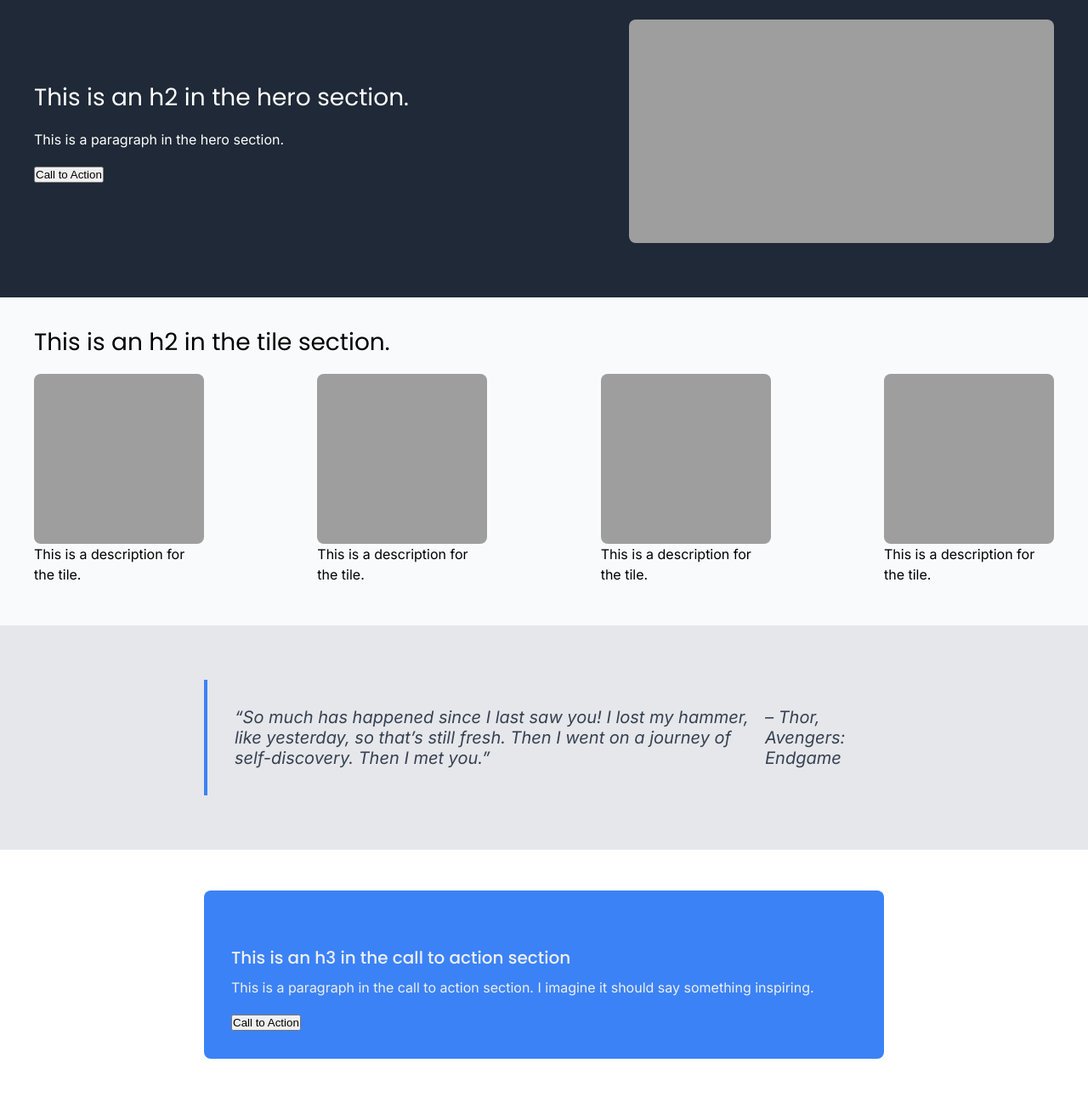
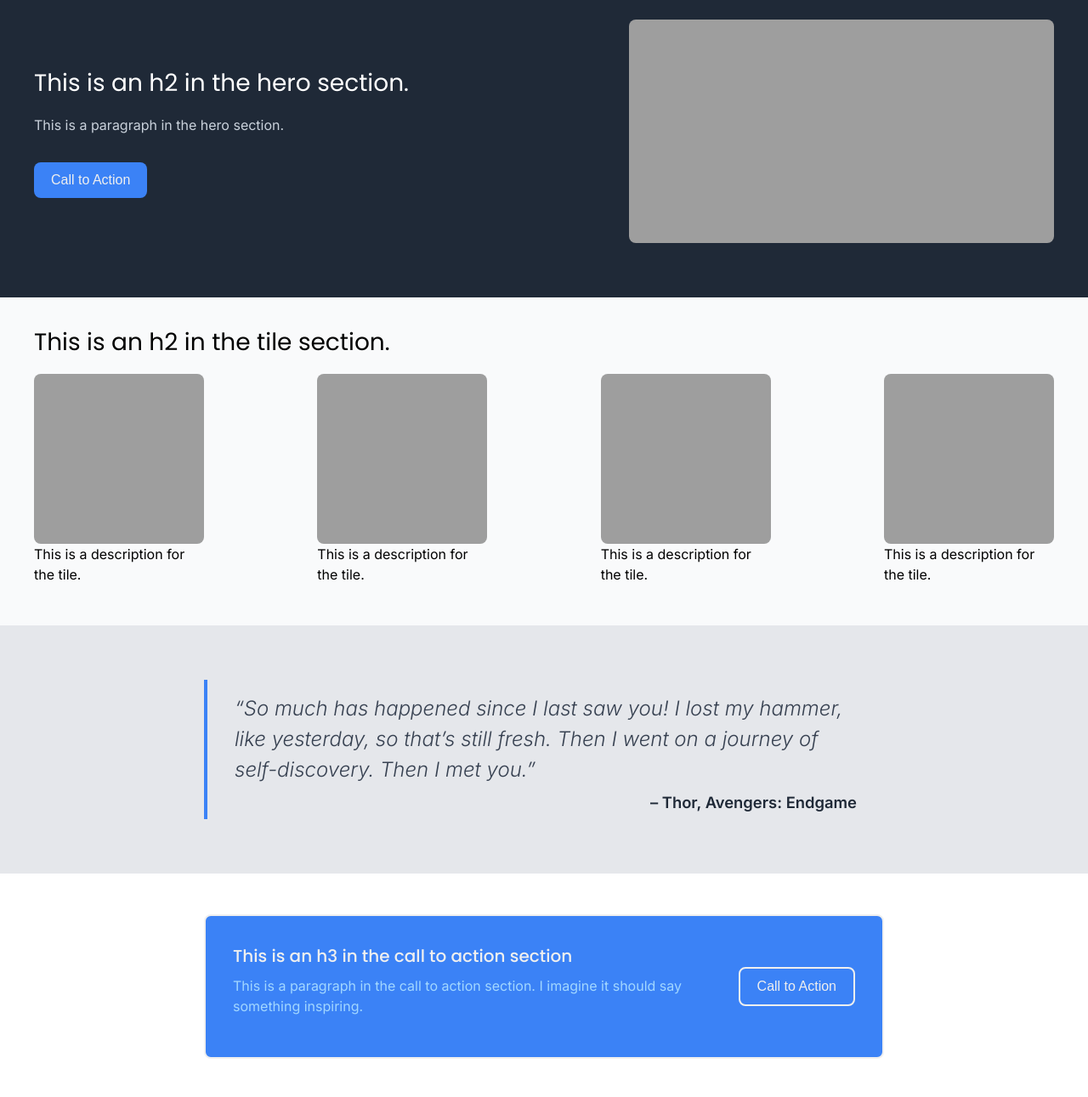
Before and after one commit to SuzeH/foundations-landing-page, a plain HTML site: page index.html in a window 1280 px wide. Shown: the part 120-1411 px from the top of the page at 85% size. Drawn offline with Linux system fonts and the light colour scheme.

Commit message:
Final css for this project

```diff
--- a/style.css
+++ b/style.css
@@ -31,11 +31,6 @@ header {
 
 section {
     padding: 2rem;
-}
-
-.content-wrapper {
-    width: 1200px;
-    margin: 0 auto;
 }
 
 h1, h2, h3, h4 {
@@ -81,9 +76,9 @@ a {
     color: inherit;
 }
 
-.hero-section {
-    background: #1F2937;
-    color: #fff;
+.content-wrapper {
+    width: 1200px;
+    margin: 0 auto;
 }
 
 .hero-content, .header-content, .tile-content {
@@ -92,6 +87,15 @@ a {
     align-items: center;
     gap: 2rem;
 }
+
+button {
+    border: none;
+    padding: 0.75rem 1.25rem;
+    border-radius: 8px;
+    font-size: 1rem;
+}
+
+/* Header section  */
 
 .logo-name {
     display: flex;
@@ -103,12 +107,29 @@ a {
   color: #efefef;
 }
 
+/* Hero  */
+.hero-section {
+    background: #1F2937;
+    color: #fff;
+}
+
 .hero-image {
     width: 100%;
     max-width: 500px;
     height: auto;
     content: url('https://picsum.photos/id/11/380/200');
     border-radius: 8px;
+}
+
+.hero-section button {
+    background: #3B82F6;
+    color: #efefef;
+}
+
+.hero-section p {
+    max-width: 600px;
+    color: #cad2dc;
+    margin-bottom: 2rem;
 }
 
 /* Tile section  */
@@ -162,15 +183,27 @@ blockquote {
     max-width: 800px;
     margin: 0 auto;
     display: flex;
-    align-items: center;
-    padding: 2rem 2rem;
+    flex-direction: column;
+    padding: 1rem 2rem;
     font-style: italic;
-    font-size: 1.25rem;
+    font-size: 1.5rem;
+    font-weight: 300;
+    line-height: 2.25rem;
     color: #374151;
-    border-left: 4px solid #3B82F6; /* Blue accent */
+    border-left: 4px solid #3B82F6;
 }
 
-/* CTA section  */
+.quote-author {
+    margin-top: 1rem;
+    font-size: 1.15rem;
+    font-weight: 600;
+    font-style: normal;
+    line-height: 0.5rem;
+    color: #1F2937;
+    text-align: right;
+}
+
+/* CTA section */
 .cta-section {
     background: #fff;
     color: #1F2937;
@@ -178,9 +211,12 @@ blockquote {
 }
 
 .cta-content {
+    display: flex;
+    border: 2px solid #efefef;
     background: #3B82F6;
     color: #efefef;
     max-width: 800px;
+    align-items: center;
     margin: 0 auto;
     padding: 2rem;
     border-radius: 8px;
@@ -191,6 +227,23 @@ blockquote {
     flex-direction: column;
 }
 
+.cta-text p {
+    color: #a2d7ff;
+}
+
+.cta-text h3 {
+    margin-top: 0;
+}
+
+.cta-section button {
+    background: #3B82F6;
+    color: #efefef;
+    border: 2px solid #efefef;
+    align-self: right;
+    height: min-content;
+    flex-shrink: 0;
+}
+
 /* Footer section  */
 footer {
     background: #1F2937;
```
